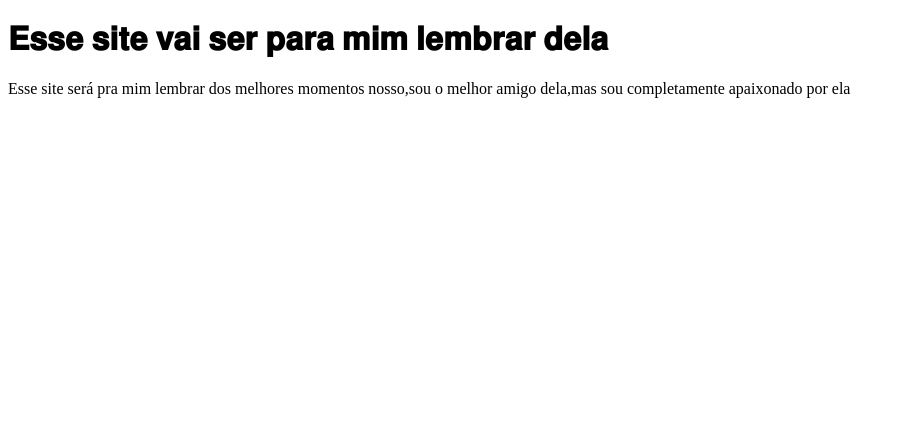
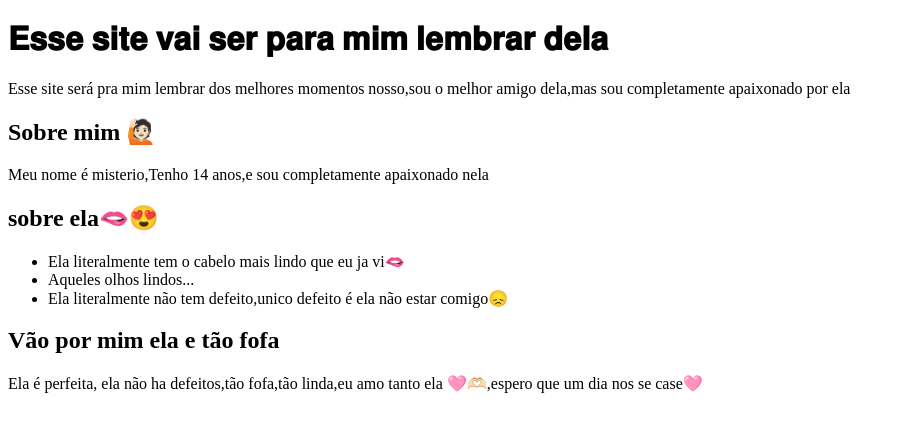
Before and after one commit to rafaelloran120-glitch/Site-beta, a plain HTML site: page index.htm in a window 1280 px wide. Shown: the whole page, without its empty margins (0-906 px from the left). Drawn offline with Linux system fonts and the light colour scheme.

Commit message:
Update index.htm

```diff
--- a/index.htm
+++ b/index.htm
@@ -8,3 +8,21 @@
     <h1>𝐄𝐬𝐬𝐞 𝐬𝐢𝐭𝐞 𝐯𝐚𝐢 𝐬𝐞𝐫 𝐩𝐚𝐫𝐚 𝐦𝐢𝐦 𝐥𝐞𝐦𝐛𝐫𝐚𝐫 𝐝𝐞𝐥𝐚</h1>
     <p>Esse site será pra mim lembrar dos melhores momentos nosso,sou o melhor amigo dela,mas sou completamente apaixonado por ela</p>
     <section>
+      <h2>Sobre mim 🙋🏻</h2>
+      <p>Meu nome é misterio,Tenho 14 anos,e sou completamente apaixonado nela</p>
+    </section>
+
+    <section>
+      <h2>sobre ela🫦😍</h2>
+      <ul>
+        <li>Ela literalmente tem o cabelo mais lindo que eu ja vi🫦</li>
+        <li>Aqueles olhos lindos...</li>
+        <li>Ela literalmente não tem defeito,unico defeito é ela não estar comigo😞</li>
+      </ul>
+    </section>
+     <section>
+       <h2>Vão por mim ela e tão fofa</h2>
+       <p>Ela é perfeita, ela não ha defeitos,tão fofa,tão linda,eu amo tanto ela 🩷🫶🏻,espero que um dia nos se case🩷</p>
+     </section>
+  </body>
+</html>
```
